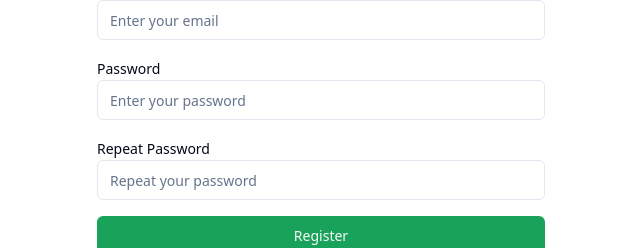
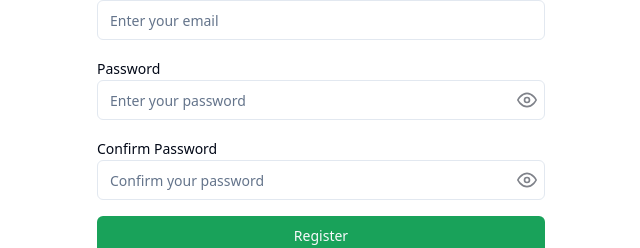
Before and after one commit to guigx7/teste-api-guilherme, a React (Vite) app in the folder page/: page / in a window 1280 px wide. Shown: the part 336-584 px from the top of the page, without its empty margins (319-959 px from the left). Built offline with nearby package versions, Linux system fonts and the light colour scheme; the HTML template or start-up script is replaced by a standard one.

Commit message:
Added Show Password Buttons

```diff
--- a/page/package.json
+++ b/page/package.json
@@ -19,6 +19,7 @@
     "lucide-react": "^0.378.0",
     "react": "^18.2.0",
     "react-dom": "^18.2.0",
+    "react-feather": "^2.0.10",
     "react-router-dom": "^6.23.1",
     "react-toastify": "^10.0.5",
     "tailwind-merge": "^2.3.0",
--- a/page/src/components/register.tsx
+++ b/page/src/components/register.tsx
@@ -6,6 +6,8 @@ import { ToastContainer, toast } from 'react-toastify';
 import 'react-toastify/dist/ReactToastify.css';
 import axios from 'axios';
 import { ChangeEvent, FormEvent, useState, useEffect } from "react";
+import { Eye, EyeOff } from 'react-feather';
+
 
 export function Register() {
 
@@ -41,6 +43,17 @@ export function Register() {
           progress: undefined,
           theme: "colored",
           });
+
+          const invalidEmailToast = () => toast.error("Invalid email", {
+            position: "top-right",
+            autoClose: 3500,
+            hideProgressBar: true,
+            closeOnClick: false,
+            pauseOnHover: true,
+            draggable: false,
+            progress: undefined,
+            theme: "colored",
+            });
 
   const navigate = useNavigate();
 
@@ -86,6 +99,23 @@ export function Register() {
     }
   };
 
+  const [passwordType, setPasswordType] = useState<'password' | 'text'>('password');
+  const [repeatPasswordType, setRepeatPasswordType] = useState<'password' | 'text'>('password');
+
+  const togglePasswordVisibility = (field: string) => {
+    const inputField = document.getElementById(field) as HTMLInputElement;
+    if (inputField.type === "password") {
+      inputField.type = "text";
+    } else {
+      inputField.type = "password";
+    }
+    if (field === "password") {
+      setPasswordType((prevType) => prevType === 'password' ? 'text' : 'password');
+    } else if (field === "repeatPassword") {
+      setRepeatPasswordType((prevType) => prevType === 'password' ? 'text' : 'password');
+    }
+  };
+
   useEffect(() => {
     document.title = "Teste Threeo - Register";
   })
@@ -103,15 +133,25 @@ export function Register() {
           </div>
           <div>
             <Label htmlFor="email">Email</Label>
-            <Input id="email" placeholder="Enter your email" required type="email" onChange={handleChange}/>
+            <Input id="email" placeholder="Enter your email" required type="email" onChange={handleChange} onInvalid={() => invalidEmailToast()} />
           </div>
           <div>
             <Label htmlFor="password">Password</Label>
-            <Input id="password" placeholder="Enter your password" required type="password" onChange={handleChange}/>
+            <div className="relative">
+              <Input id="password" placeholder="Enter your password" required type="password" onChange={handleChange}/>
+              <button type="button" className="absolute right-2 top-1/2 transform -translate-y-1/2" onClick={() => togglePasswordVisibility("password")}>
+                {passwordType === "password" ? <Eye size={20} style={{opacity: '0.5'}}/> : <EyeOff size={20} style={{opacity: '0.5'}}/>}
+              </button>
+            </div>
           </div>
           <div>
-            <Label htmlFor="repeatPassword">Repeat Password</Label>
-            <Input id="repeatPassword" placeholder="Repeat your password" required type="password" onChange={handleChange}/>
+            <Label htmlFor="repeatPassword">Confirm Password</Label>
+            <div className="relative">
+              <Input id="repeatPassword" placeholder="Confirm your password" required type="password" onChange={handleChange}/>
+              <button type="button" className="absolute right-2 top-1/2 transform -translate-y-1/2" onClick={() => togglePasswordVisibility("repeatPassword")}>
+                {repeatPasswordType === "password" ? <Eye size={20} style={{opacity: '0.5'}}/> : <EyeOff size={20} style={{opacity: '0.5'}}/>}
+              </button>
+            </div>
           </div>
           <Button className="w-full bg-[#19A25A] hover:bg-[#16884b]" type="submit">
             Register
--- a/page/src/styles/global.css
+++ b/page/src/styles/global.css
@@ -1,6 +1,10 @@
-@tailwind base;
+  @tailwind base;
   @tailwind components;
   @tailwind utilities;
+
+  input:invalid + div {
+    display: none;
+  }
 
   @layer base {
     :root {
```
Also changed, not shown: 1 other file (tests, documents, lock files or other folders).
